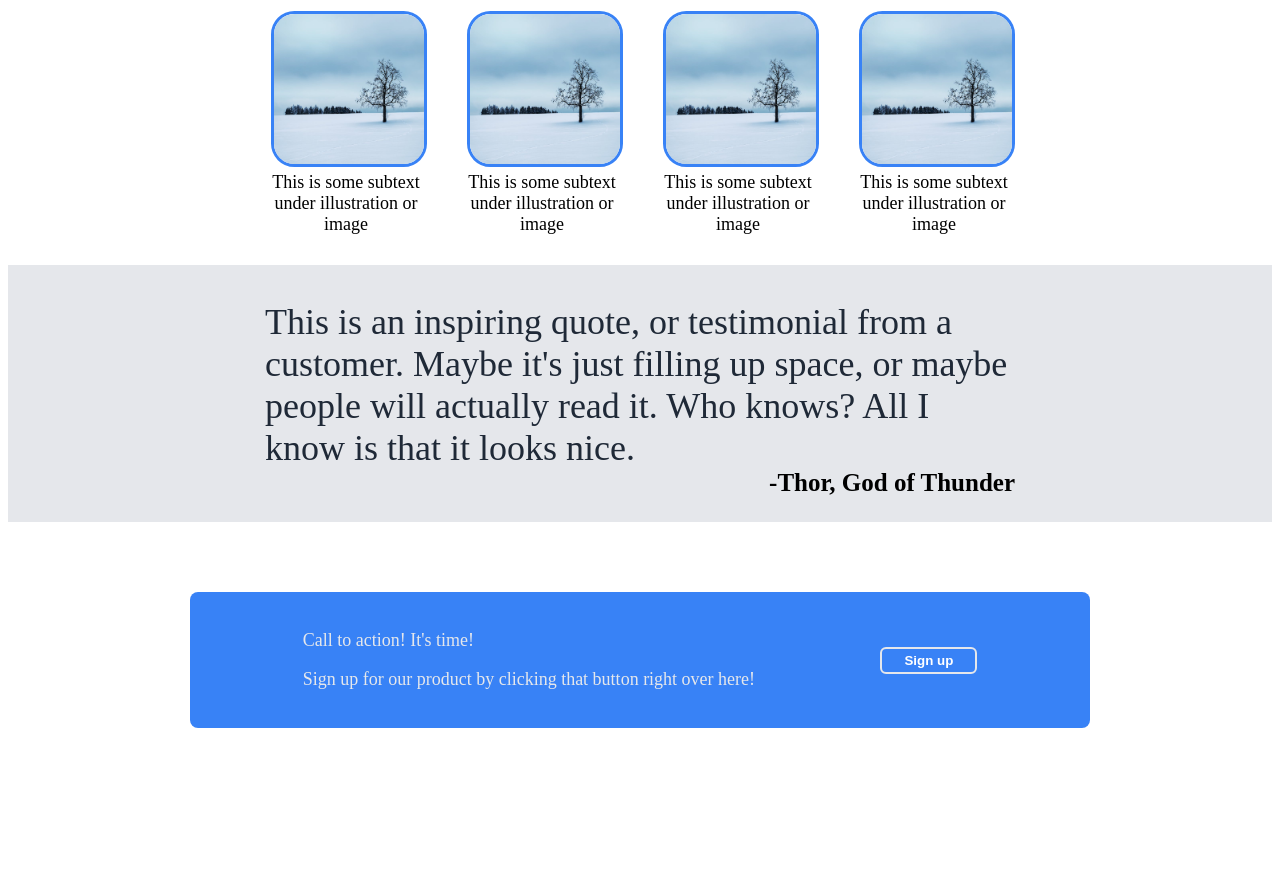
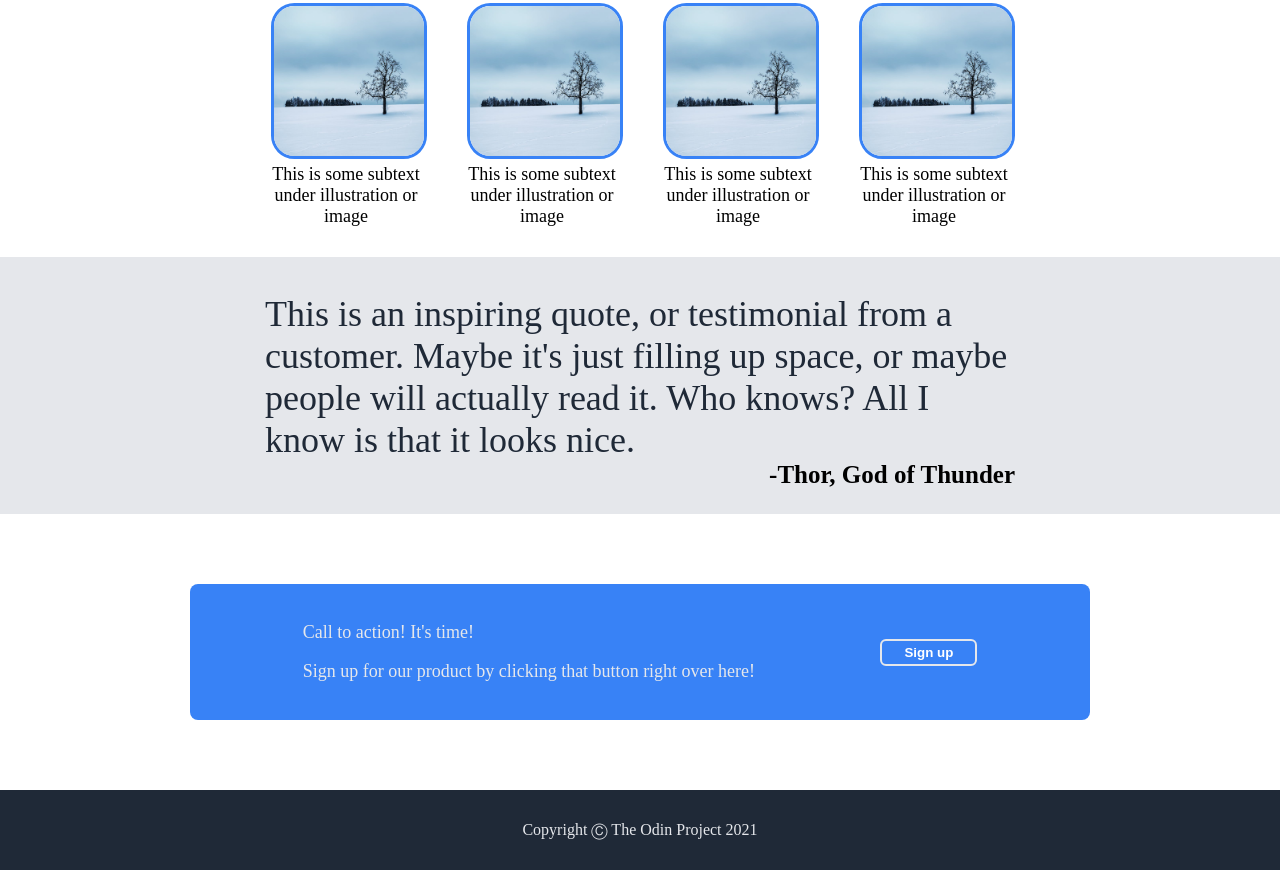
Before and after one commit to miske11/landing-page, a plain HTML site: page index.html in a window 1280 px wide. Shown: the part 573-1443 px from the top of the page. Before the commit the page ends 1379 px from the top, so only its background shows below. Drawn offline with Linux system fonts and the light colour scheme.

Commit message:
Added footer to the page

```diff
--- a/index.html
+++ b/index.html
@@ -62,11 +62,14 @@
     <div class="fourth-container">
         <div class="container">
             <div class="form-text">
-            <p>Call to action! It's time!</p>
-            <p>Sign up for our product by clicking that button right over here!</p>
+                <p>Call to action! It's time!</p>
+                <p>Sign up for our product by clicking that button right over here!</p>
             </div>
             <button>Sign up</button>
         </div>
+    </div>
+    <div class="footer">
+        <p>Copyright &#9400; The Odin Project 2021</p>
     </div>
 
 </body>
--- a/style.css
+++ b/style.css
@@ -1,6 +1,7 @@
 body {
     display: flex;
     flex-direction: column;
+    margin: 0px;
 }
 
 .header {
@@ -166,3 +167,12 @@ h1 {
     font-weight: 700;
     border: 2px solid #E5E7EB;
 }
+
+.footer {
+    display: flex;
+    justify-content: center;
+    align-items: center;
+    background-color: #1F2937;
+    color: #E5E7EB;
+    padding: 15px 0;
+}
```
